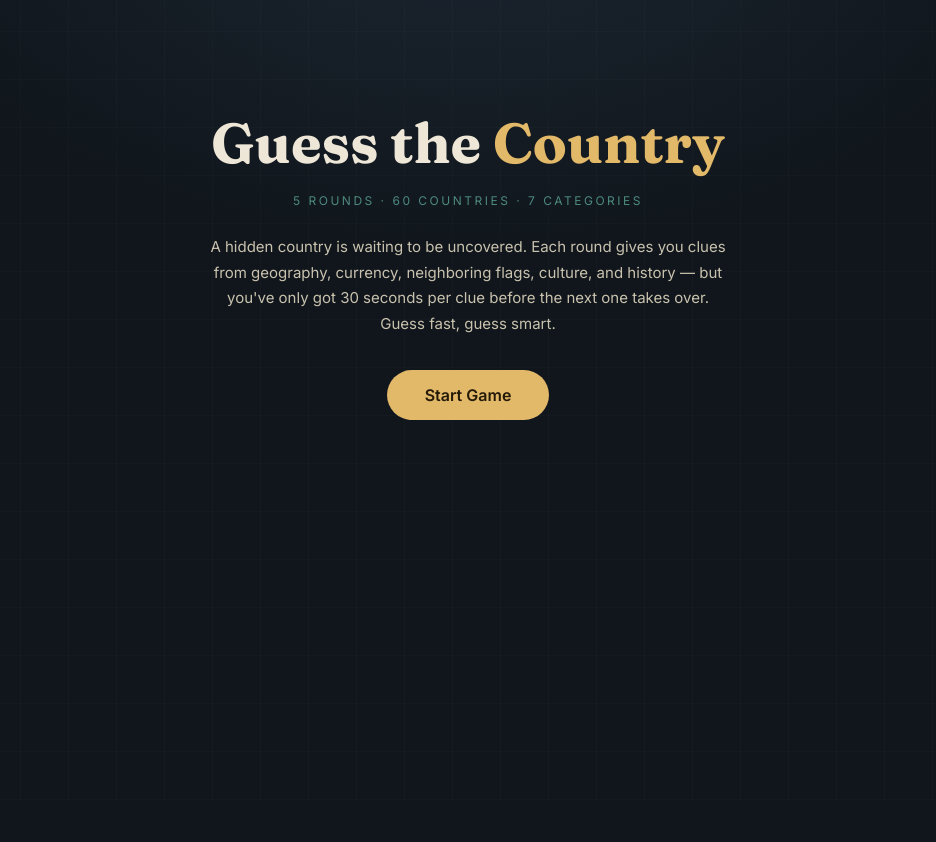
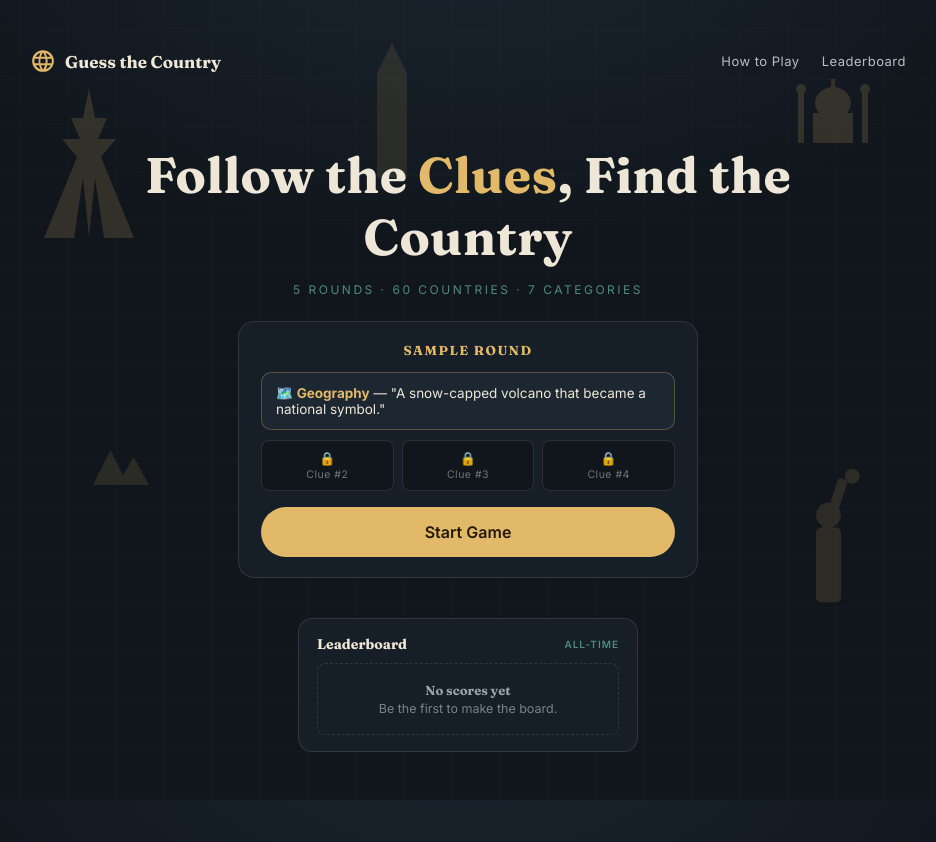
Before and after one commit to Hejemeg/Forecasters, a plain HTML site: page index.html in a window 1280 px wide. Shown: the whole page, without its empty margins (172-1108 px from the left). Before the commit the page ends 800 px from the top, so only its background shows below. Drawn offline with Linux system fonts and the light colour scheme.

Commit message:
Add files via upload

```diff
--- a/index.html
+++ b/index.html
@@ -76,12 +76,43 @@
 
   /* --- landing screen --- */
   @keyframes landingIn{from{opacity:0;transform:translateY(10px);}to{opacity:1;transform:translateY(0);}}
-  .landing{text-align:center;padding:80px 10px 50px;animation:landingIn .7s ease both;}
-  .landing h1{font-family:'Fraunces',serif;font-weight:700;font-size:clamp(34px,7vw,56px);margin:0 0 16px;}
-  .landing h1 span{color:var(--brass-bright);}
-  .landing-sub{font-size:12px;letter-spacing:2.5px;text-transform:uppercase;color:var(--teal);margin-bottom:26px;}
-  .landing-desc{max-width:520px;margin:0 auto 34px;color:#c9c2ae;line-height:1.7;font-size:15px;}
-  .landing button{font-size:16px;padding:15px 38px;}
+  .landing{position:relative;overflow:hidden;}
+  .landmarks{position:absolute;inset:0;z-index:0;pointer-events:none;opacity:0.16;}
+  .landmarks svg{position:absolute;fill:var(--brass-bright);}
+  .lm1{width:90px;top:8%;left:2%;}
+  .lm2{width:70px;top:55%;left:6%;opacity:0.8;}
+  .lm3{width:100px;top:6%;right:3%;}
+  .lm4{width:75px;top:58%;right:5%;opacity:0.85;}
+  .lm5{width:60px;top:2%;left:38%;opacity:0.7;}
+
+  .nav-row{position:relative;z-index:2;display:flex;align-items:center;justify-content:space-between;padding:20px 4px;flex-wrap:wrap;gap:12px;}
+  .nav-brand{display:flex;align-items:center;gap:9px;font-family:'Fraunces',serif;font-weight:700;font-size:17px;}
+  .nav-brand svg{width:26px;height:26px;fill:var(--brass-bright);}
+  .nav-links{display:flex;gap:22px;font-size:13px;letter-spacing:0.5px;}
+  .nav-links a{color:#b7bfc6;text-decoration:none;cursor:pointer;transition:color .2s ease;}
+  .nav-links a:hover{color:var(--brass-bright);}
+
+  .landing-hero{position:relative;z-index:2;text-align:center;padding:50px 10px 10px;animation:landingIn .7s ease both;}
+  .landing-hero h1{font-family:'Fraunces',serif;font-weight:700;font-size:clamp(30px,6vw,50px);margin:0 0 14px;letter-spacing:0.3px;}
+  .landing-hero h1 span{color:var(--brass-bright);}
+  .landing-sub{font-size:12px;letter-spacing:2.5px;text-transform:uppercase;color:var(--teal);margin-bottom:24px;}
+
+  .clue-preview{max-width:460px;margin:0 auto 40px;background:var(--panel);border:1px solid var(--line);border-radius:16px;padding:20px 22px;text-align:left;}
+  .clue-preview .cp-title{font-family:'Fraunces',serif;font-weight:700;font-size:13px;letter-spacing:1.5px;text-transform:uppercase;color:var(--brass-bright);text-align:center;margin-bottom:14px;}
+  .cp-active{background:var(--panel-2);border:1px solid rgba(226,184,105,0.3);border-radius:10px;padding:12px 14px;font-size:13.5px;color:var(--paper);margin-bottom:10px;}
+  .cp-active b{color:var(--brass-bright);}
+  .cp-locked-row{display:flex;gap:8px;margin-bottom:16px;}
+  .cp-locked{flex:1;background:var(--ink);border:1px solid var(--line);border-radius:8px;padding:9px 6px;text-align:center;font-size:10.5px;color:#6d757c;letter-spacing:0.5px;}
+  .cp-locked .lock{display:block;font-size:13px;margin-bottom:2px;}
+  .clue-preview button{width:100%;font-size:15px;padding:13px;}
+
+  .leaderboard-preview{max-width:340px;margin:0 auto 20px;background:var(--panel);border:1px solid var(--line);border-radius:14px;padding:16px 18px;text-align:left;position:relative;z-index:2;}
+  .leaderboard-preview h4{font-family:'Fraunces',serif;font-size:14px;margin:0 0 10px;display:flex;align-items:center;justify-content:space-between;color:var(--paper);}
+  .leaderboard-preview h4 span{font-size:10px;letter-spacing:1px;text-transform:uppercase;color:var(--teal);font-family:'Inter',sans-serif;font-weight:600;}
+  .lb-empty{text-align:center;padding:18px 8px;color:#7a828a;font-size:12.5px;border:1px dashed var(--line);border-radius:8px;}
+  .lb-empty b{display:block;color:#9aa3ab;font-size:13px;margin-bottom:3px;font-family:'Fraunces',serif;}
+
+  .landing button.primary{font-size:16px;padding:15px 38px;position:relative;z-index:2;}
 
   /* --- clue transitions --- */
   .clue-body{transition:opacity .3s ease, transform .3s ease;}
@@ -117,10 +148,39 @@
 <div class="wrap">
 
   <div id="landingScreen" class="landing">
-    <h1>Guess the <span>Country</span></h1>
-    <div class="landing-sub">5 rounds · 60 countries · 7 categories</div>
-    <p class="landing-desc">A hidden country is waiting to be uncovered. Each round gives you clues from geography, currency, neighboring flags, culture, and history — but you've only got 30 seconds per clue before the next one takes over. Guess fast, guess smart.</p>
-    <button class="primary" id="startBtn">Start Game</button>
+    <div class="landmarks">
+      <svg class="lm1" viewBox="0 0 60 100"><polygon points="30,0 34,20 42,20 36,34 48,34 38,46 60,100 40,100 34,60 30,100 26,60 20,100 0,100 22,46 12,34 24,34 18,20 26,20"/></svg>
+      <svg class="lm2" viewBox="0 0 100 60"><polygon points="20,60 45,10 70,60"/><polygon points="55,60 78,20 100,60"/></svg>
+      <svg class="lm3" viewBox="0 0 100 80"><rect x="30" y="40" width="40" height="30"/><ellipse cx="50" cy="30" rx="18" ry="16"/><rect x="48" y="6" width="4" height="12"/><rect x="15" y="18" width="6" height="52"/><rect x="79" y="18" width="6" height="52"/><circle cx="18" cy="16" r="5"/><circle cx="82" cy="16" r="5"/></svg>
+      <svg class="lm4" viewBox="0 0 60 120"><rect x="20" y="50" width="20" height="60" rx="4"/><circle cx="30" cy="40" r="10"/><rect x="38" y="10" width="8" height="45" rx="3" transform="rotate(18 38 10)"/><circle cx="49" cy="9" r="6"/></svg>
+      <svg class="lm5" viewBox="0 0 40 100"><rect x="10" y="20" width="20" height="70"/><polygon points="10,20 20,0 30,20"/><circle cx="20" cy="36" r="7"/></svg>
+    </div>
+
+    <div class="nav-row">
+      <div class="nav-brand"><svg viewBox="0 0 24 24"><path d="M12 2a10 10 0 100 20 10 10 0 000-20zm6.9 6H15.6a16 16 0 00-1.3-3.6A8 8 0 0118.9 8zM12 4.1c.8 1.1 1.5 2.4 1.9 3.9H10.1c.4-1.5 1.1-2.8 1.9-3.9zM4.3 14a8.1 8.1 0 010-4h3.8a17 17 0 000 4H4.3zm.8 2h3.3c.3 1.3.8 2.5 1.3 3.6A8 8 0 015.1 16zm3.3-8H5.1a8 8 0 014.6-3.6A16 16 0 008.4 8zM12 19.9c-.8-1.1-1.5-2.4-1.9-3.9h3.8c-.4 1.5-1.1 2.8-1.9 3.9zM9.7 14a15 15 0 010-4h4.6a15 15 0 010 4H9.7zm4.9 5.6c.5-1.1 1-2.3 1.3-3.6h3.3a8 8 0 01-4.6 3.6zM16.1 14a17 17 0 000-4h3.8a8.1 8.1 0 010 4h-3.8z"/></svg>Guess the Country</div>
+      <div class="nav-links"><a href="#howto">How to Play</a><a href="#leaderboard">Leaderboard</a></div>
+    </div>
+
+    <div class="landing-hero">
+      <h1>Follow the <span>Clues</span>, Find the Country</h1>
+      <div class="landing-sub">5 rounds · 60 countries · 7 categories</div>
+
+      <div class="clue-preview" id="howto">
+        <div class="cp-title">Sample Round</div>
+        <div class="cp-active">🗺️ <b>Geography</b> — "A snow-capped volcano that became a national symbol."</div>
+        <div class="cp-locked-row">
+          <div class="cp-locked"><span class="lock">🔒</span>Clue #2</div>
+          <div class="cp-locked"><span class="lock">🔒</span>Clue #3</div>
+          <div class="cp-locked"><span class="lock">🔒</span>Clue #4</div>
+        </div>
+        <button class="primary" id="startBtn">Start Game</button>
+      </div>
+
+      <div class="leaderboard-preview" id="leaderboard">
+        <h4>Leaderboard <span>All-Time</span></h4>
+        <div class="lb-empty"><b>No scores yet</b>Be the first to make the board.</div>
+      </div>
+    </div>
   </div>
 
   <div id="mainScreen" style="display:none;">
```
